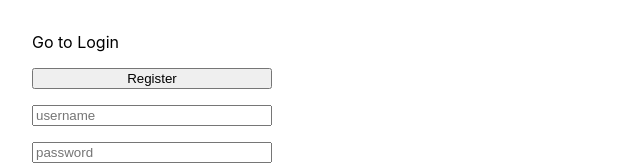
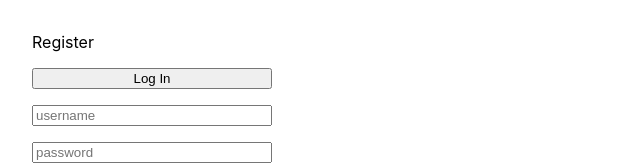
Before and after one commit to Lumi785/advenced_web_development_2022_Spring_tuni, a React (Create React App) app in the folder react/players_crud2/: page / in a window 1280 px wide. Shown: the top 165 px of the page, without its empty margins (0-640 px from the left). Built offline with nearby package versions, Linux system fonts and the light colour scheme.

Commit message:
Now 26/42 tests pass

```diff
--- a/react/players_crud2/src/App.js
+++ b/react/players_crud2/src/App.js
@@ -6,10 +6,6 @@ import { PlayerInfo } from './components/PlayerInfo';
 import { PlayersList } from './components/PlayersList';
 import { RequestStatus } from './components/RequestStatus';
 import {useEffect, useState} from 'react';
-import axios from 'axios';
-
-
-
 
 
 const requestStatus = {
@@ -122,7 +118,7 @@ function App () {
 
       fetch(url, reqOptions)
       .then(res => {
-        if(! res){console.log("res error = ", res.err)};
+        if(! res.OK){console.log("res error = ", res.err)};
         res.json();
       })
       .then(data => {
@@ -142,21 +138,24 @@ function App () {
 
     else {
       console.log("apple");
+      const encodedData = sessionStorage.getItem("encodedData");
+
       const url = "/api/players";
       const name = e.target.name.value;
-      const player = {name:{name}, isActive:false};
+      const player = {name:name, isActive:false};
       const reqOptions = {
         method: "POST",
         headers: {
         'Content-Type': 'application/json',
-        'Accept': 'application/json'
+        'Accept': 'application/json',
+        'Authorization': encodedData
         },
         body: JSON.stringify(player)
       }
 
       fetch(url, reqOptions)
       .then(res => {
-        if(! res){console.log("res error = ", res.err)};
+        if(! res.OK){console.log("res error = ", res.err)};
         res.json();
       })
       .then(data => {
@@ -214,6 +213,7 @@ function App () {
 
   function handleLogout(){
     console.log("log out");
+    sessionStorage.clear();
   }
 
 
@@ -226,7 +226,7 @@ function App () {
 
         <AddPlayer handleSubmit={handleSubmit} isLogin={isLogin}/>
         <h3>Players List</h3>
-        <PlayersList players={players} selectPlayer={selectPlayer}/>
+        {/* <PlayersList players={players} selectPlayer={selectPlayer}/> */}
         <h3>Selected Player</h3>
       </>)}
       {showPlayerInfo &&
--- a/react/players_crud2/src/components/AuthForm.js
+++ b/react/players_crud2/src/components/AuthForm.js
@@ -9,7 +9,7 @@ export const AuthForm = ({ handleSubmit, isLogin }) => {
 
 
 
-  const onSubmit = e => {
+  const onSubmit = (e) => {
     e.preventDefault();
     // const player = {username, password};
     // console.log("player from auth form = ", player);
@@ -17,7 +17,7 @@ export const AuthForm = ({ handleSubmit, isLogin }) => {
     // console.log("password from authForm ", e.target.password.value)
     //const player = {e.target.username.value, e.target.password.value}
 
-    handleSubmit(e, isLogin);
+    handleSubmit(isLogin, e);
     setUsername('');
     setPassword('');
   }
@@ -41,13 +41,13 @@ export const AuthForm = ({ handleSubmit, isLogin }) => {
         e.preventDefault();
         changeFormMode()}
       }
-        >Go to Login</a>) || (<a role="link" onClick={(e) => {
+        >Register</a>) || (<a role="link" onClick={(e) => {
           e.preventDefault();
           changeFormMode();
         }}
-      >Go to Register</a>)}
+      >Log In</a>)}
 
-      {(formMode==='register' && <button role="heading" role="button" type="submit">Register</button>) || (<button role="heading" role="button" type="submit">Log In</button>)}
+      {(formMode==='register' && <button role="heading" role="button" type="submit">Log In</button>) || (<button role="heading" role="button" type="submit">Register</button>)}
 
       <input required type="text" name="username" id="username"  value={username} onChange={e=>setUsername(e.target.value)} placeholder="username"/>
 
```
